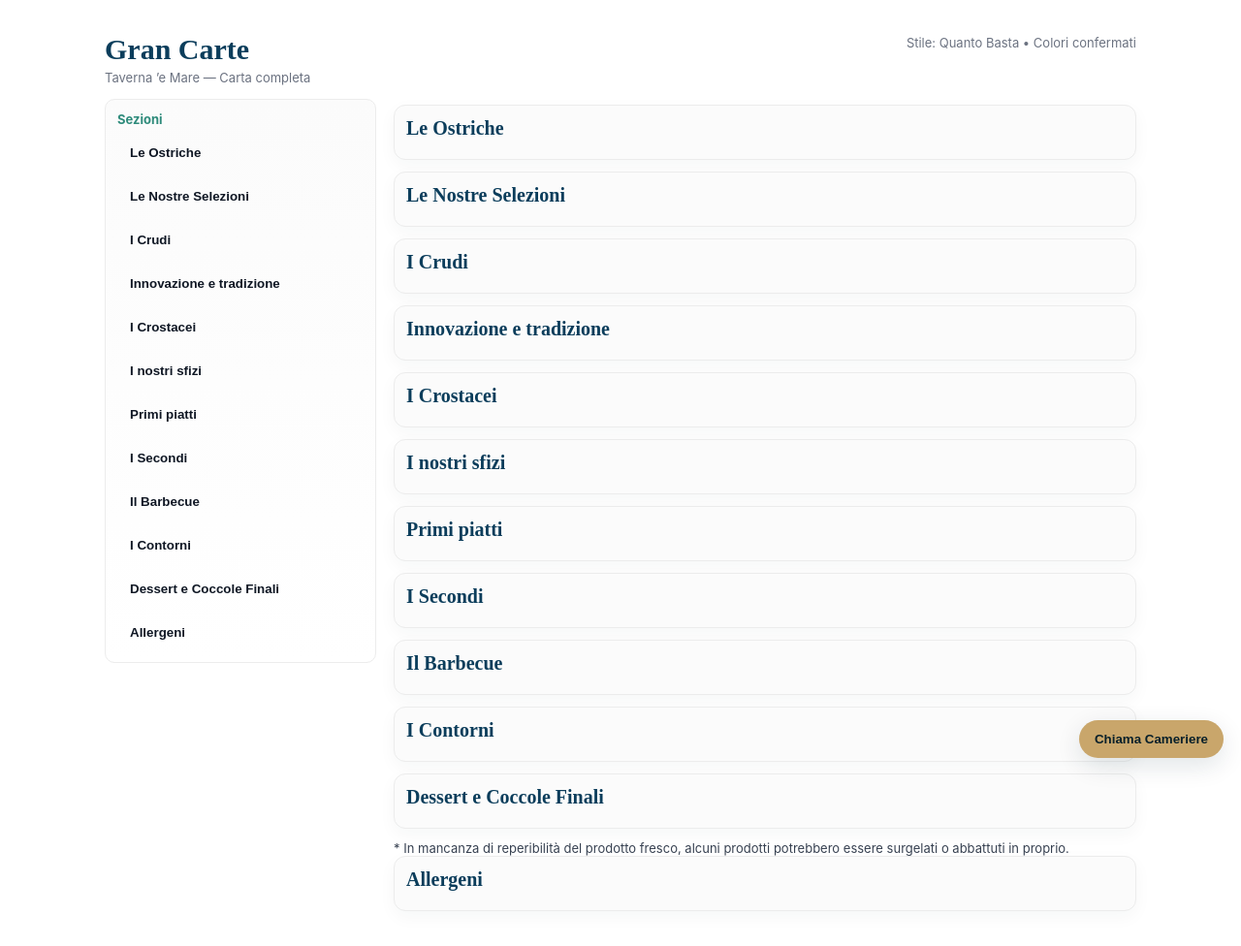
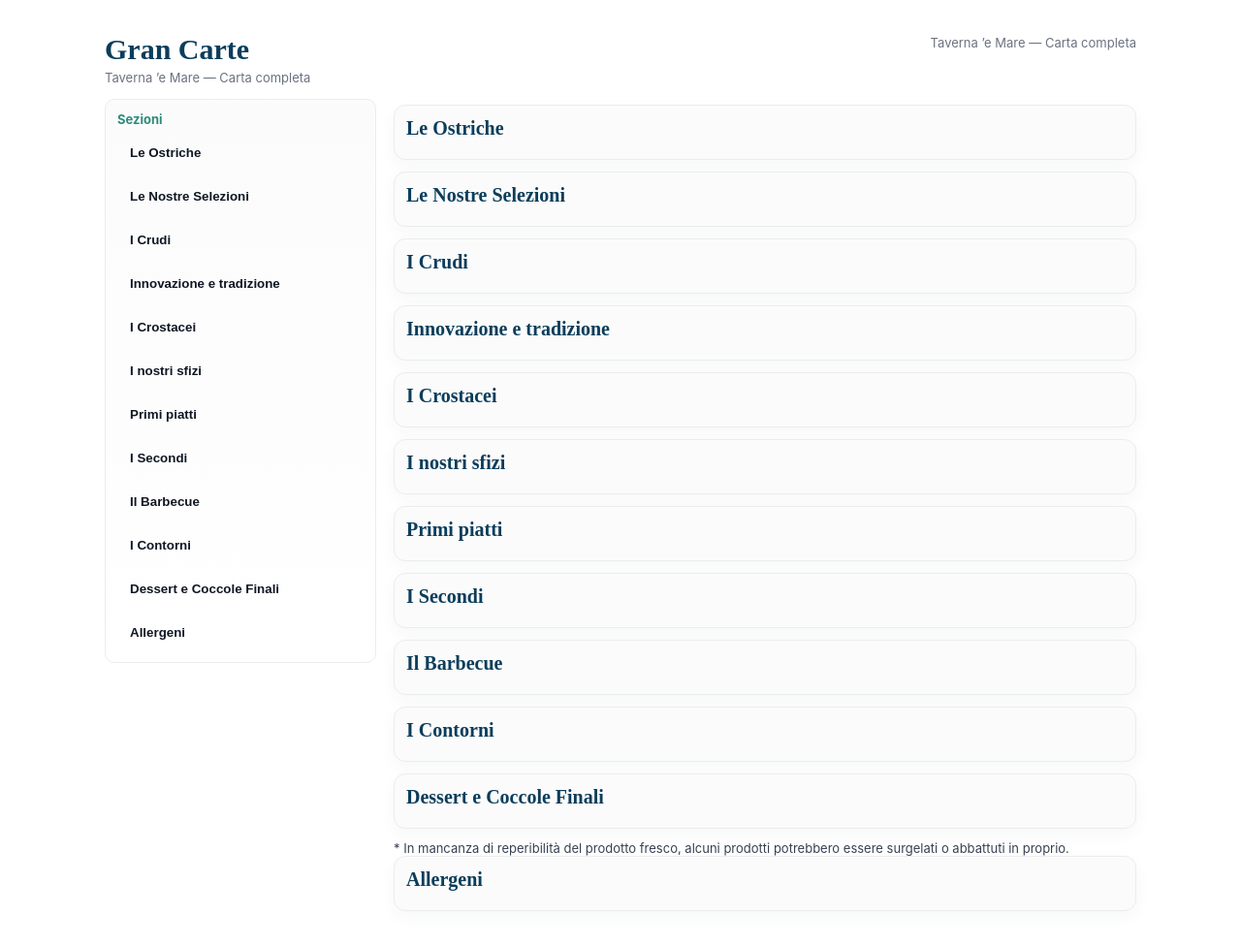
Before and after one commit to palombadaniele17-sys/TAVERN-E-MAR, a plain HTML site: page index.html in a window 1280 px wide. Shown: the whole page at 97% size. Drawn offline with Linux system fonts and the light colour scheme.

Commit message:
Remove floating CTA button and its event handler
Removed floating CTA button and related functionality.

```diff
--- a/index.html
+++ b/index.html
@@ -88,9 +88,6 @@
     .card .content{max-height:0;overflow:hidden;transition:max-height .28s ease;padding:0 0;}
     .card.open .content{padding-top:8px;max-height:2000px;transition:max-height .36s cubic-bezier(.2,.9,.3,1);}
 
-    /* CTA flottante */
-    .cta-fixed{position:fixed;right:18px;bottom:18px;background:var(--gold);color:#08202a;padding:12px 16px;border-radius:999px;font-weight:800;box-shadow:0 8px 26px rgba(12,40,60,0.12);border:0;cursor:pointer}
-
     /* Responsive: mobile layout and topbar visible in narrow widths or landscape phones */
     @media (max-width:980px){
       .layout{grid-template-columns:1fr;gap:12px}
@@ -121,7 +118,7 @@
         <h1>Gran Carte</h1>
         <p class="muted">Taverna ’e Mare — Carta completa</p>
       </div>
-      <div style="margin-left:auto" class="muted">Stile: Quanto Basta • Colori confermati</div>
+      <div style="margin-left:auto" class="muted">Taverna ’e Mare — Carta completa</div>
     </header>
 
     <!-- Topbar per telefoni in orizzontale / mobile -->
@@ -340,8 +337,6 @@
 
       </main>
     </div>
-
-    <button class="cta-fixed" onclick="callWaiter()">Chiama Cameriere</button>
   </div>
 
   <script>
@@ -402,30 +397,16 @@
     (function(){
       const hash = location.hash.replace('#','');
       if(hash){
-        // wait for DOM
         setTimeout(()=> openCard(hash,true),120);
       } else {
-        // di default tieni tutto chiuso (richiesto)
         closeAll();
       }
     })();
-
-    // Funzione chiamata dal CTA
-    function callWaiter(){
-      if(window.navigator && navigator.vibrate) navigator.vibrate(50);
-      // placeholder: invio evento al sistema di sala
-      alert('Richiesta inviata al personale di sala.');
-    }
 
     // Accessibilità: chiudi con ESC
     document.addEventListener('keydown', (e)=>{
       if(e.key === 'Escape') closeAll();
     });
-
-    // Se l'utente ridimensiona da desktop a mobile, mantieni comportamento coerente
-    window.addEventListener('resize', ()=>{
-      // se passa a desktop e non c'è nulla aperto, apri la prima se vuoi; qui manteniamo chiuso per rispettare richiesta
-    });
   </script>
 </body>
 </html>
```
